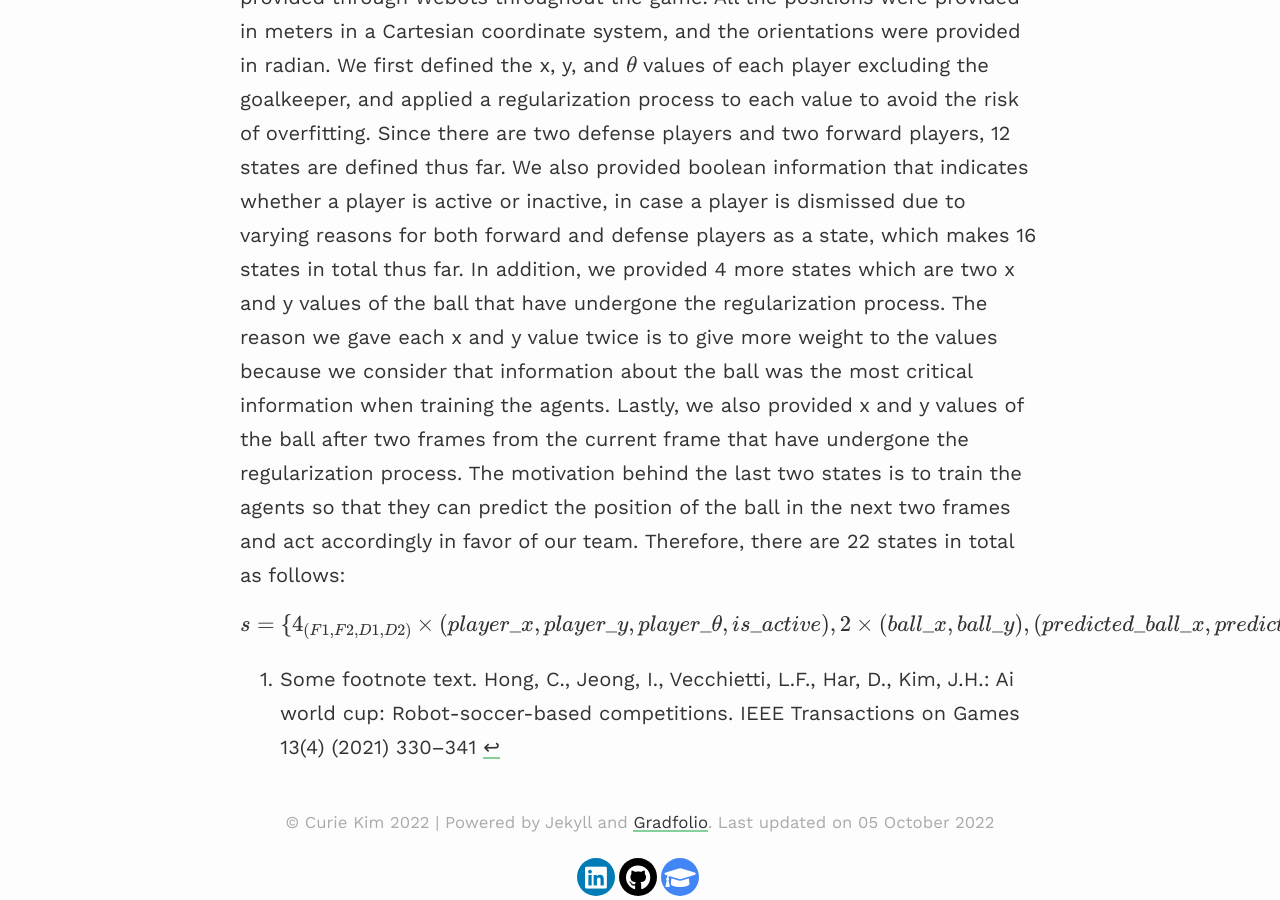
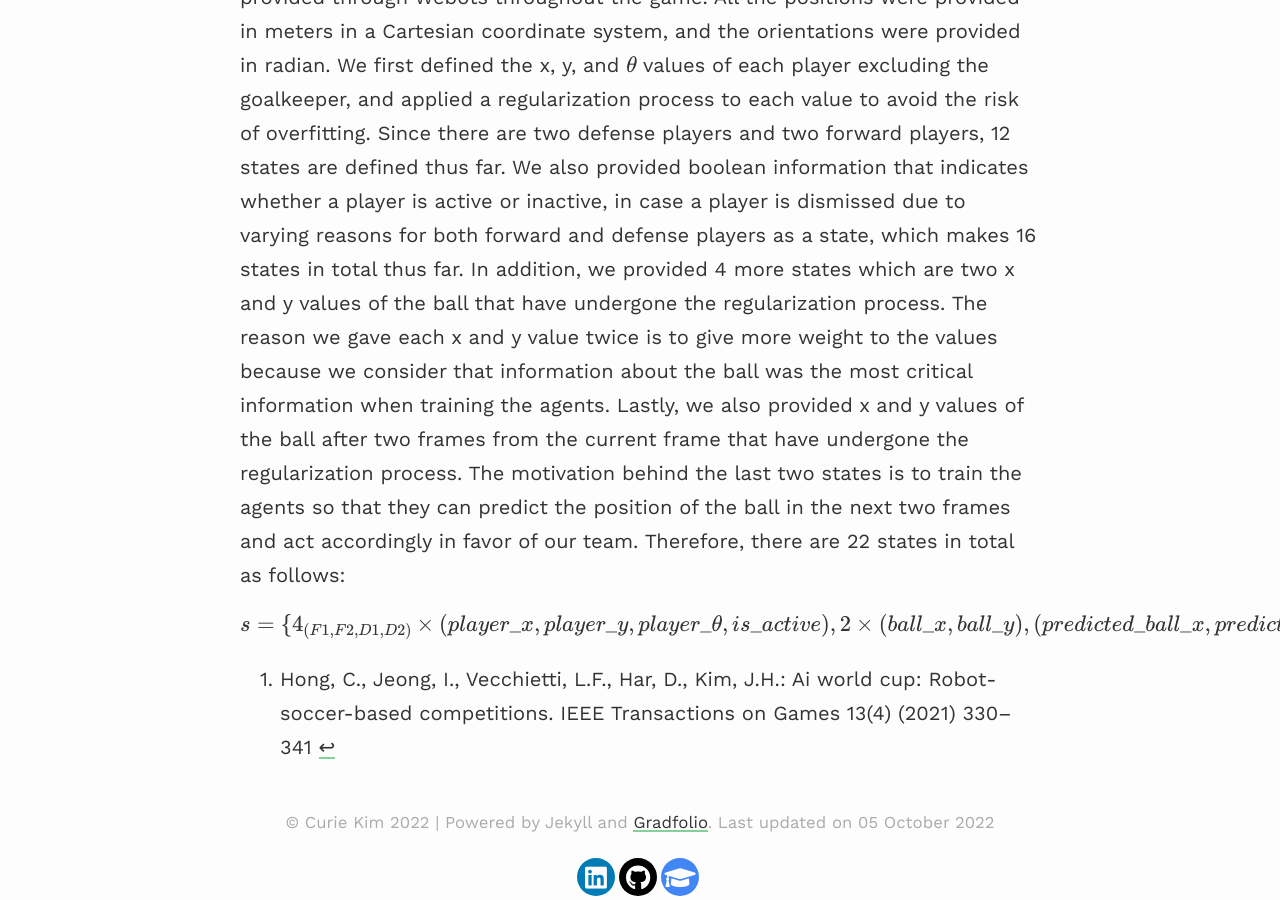
Before and after one commit to curie3170/curie3170.github.io, a Jekyll site: the page built from _projects/3.md, in a window 1280 px wide and 900 px high, scrolled down 2715 px. Built offline with Jekyll 4.4.1, drawn with Linux system fonts in a browser that asks for light colours; nearby versions of some CDN libraries; formulas are drawn with MathJax 3.

Commit message:
footnote

```diff
--- a/_projects/3.md
+++ b/_projects/3.md
@@ -18,7 +18,7 @@ Our team is CY95!
 [![Demo CountPages alpha](https://img.youtube.com/vi/nUqM2jiPYYE/maxresdefault.jpg)](https://youtu.be/nUqM2jiPYYE)
 
 
-[^1]: Some footnote text. Hong, C., Jeong, I., Vecchietti, L.F., Har, D., Kim, J.H.: Ai world cup: Robot-soccer-based competitions. IEEE Transactions on Games 13(4) (2021) 330–341
+[^1]: Hong, C., Jeong, I., Vecchietti, L.F., Har, D., Kim, J.H.: Ai world cup: Robot-soccer-based competitions. IEEE Transactions on Games 13(4) (2021) 330–341
 
 
 Simulation Environment
```
